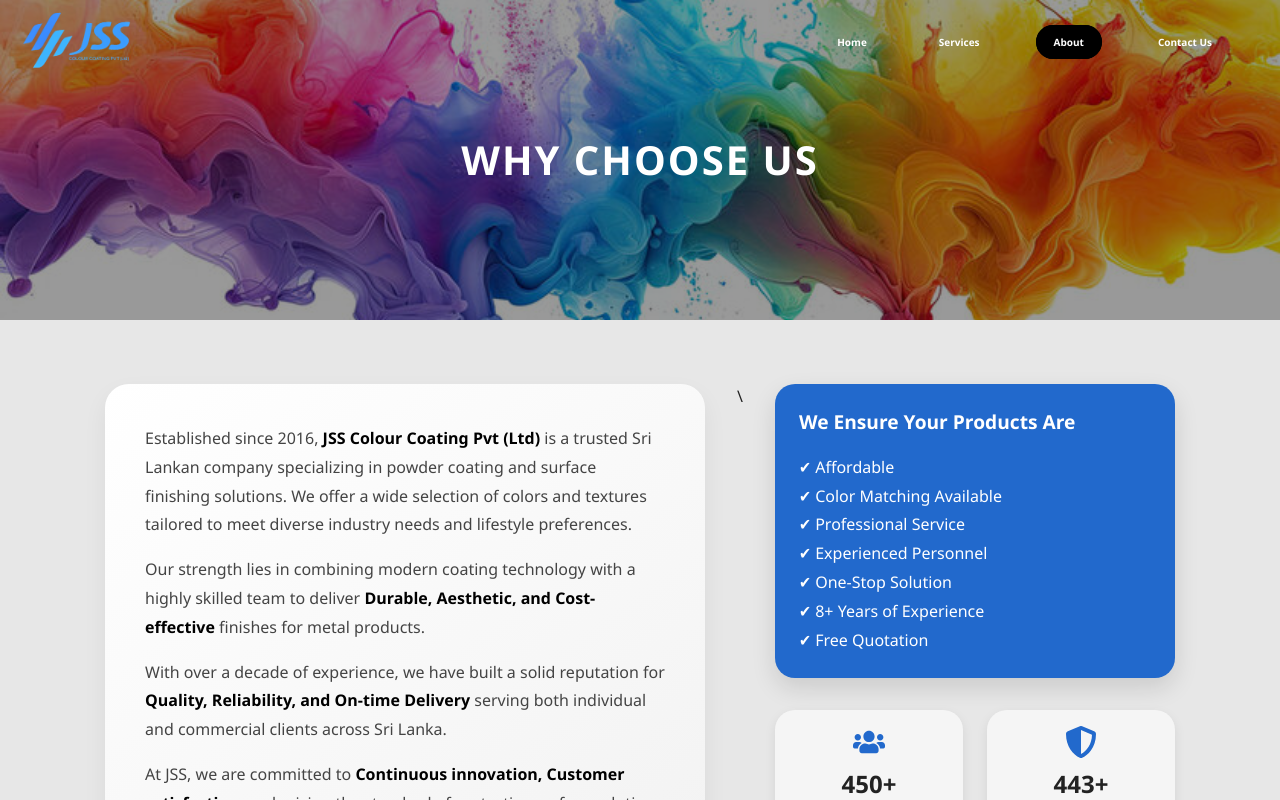
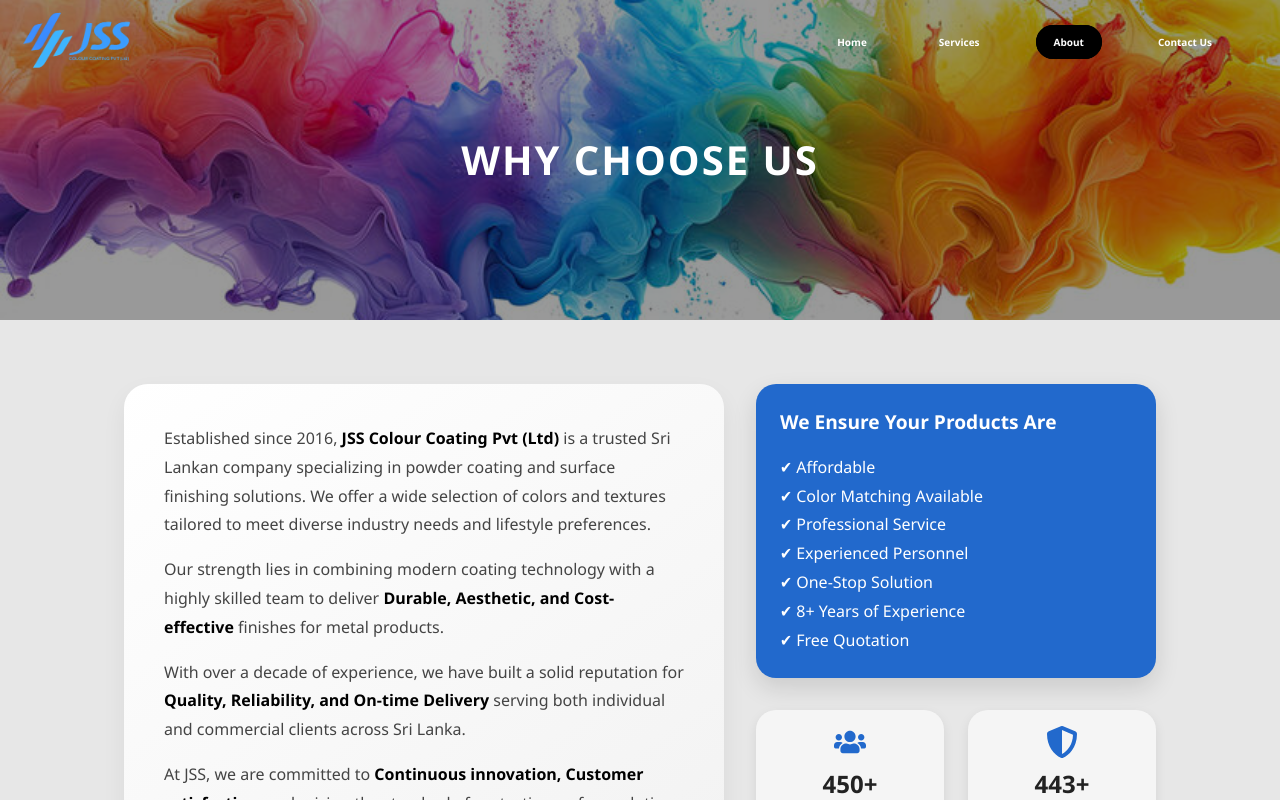
Before and after one commit to disalHenuka/JSS-Official-Website, a React (Vite) app: page /about in a window 1280 px wide. Shown: the top 800 px of the page. Built offline with nearby package versions, Linux system fonts and the light colour scheme.

Commit message:
Update About.tsx

```diff
--- a/src/pages/About.tsx
+++ b/src/pages/About.tsx
@@ -1,4 +1,4 @@
-import { useEffect, useState} from 'react'
+import { useEffect, useState } from 'react'
 import '../styles/About.css'
 import aboutBg from '../assets/about-bg.jpg'
 import { FaUsers, FaShieldAlt } from 'react-icons/fa'
@@ -14,15 +14,15 @@
       setIsMobile(window.innerWidth <= 768)
     }
 
-      // Set initially
     handleResize()
-
     window.addEventListener('resize', handleResize)
     return () => window.removeEventListener('resize', handleResize)
   }, [])
+
   useEffect(() => {
     AOS.init({ duration: 1000 })
   }, [])
+
   useEffect(() => {
     document.body.classList.add('services-page')
     return () => {
@@ -36,8 +36,11 @@
       <section
         className="about-hero"
         style={{ backgroundImage: `url(${aboutBg})` }}
+        data-aos="fade-in"
       >
-        <h1 className="about-title" data-aos="fade-up">WHY CHOOSE US</h1>
+        <h1 className="about-title" data-aos="fade-up">
+          WHY CHOOSE US
+        </h1>
       </section>
 
       {/* Info + Stats Section */}
@@ -58,10 +61,14 @@
           </p>
         </div>
 
-        {/* Right: Highlight Box + Stats */}\
-
-        <div className="about-side-info" {...(!isMobile && { 'data-aos': 'fade-up', 'data-aos-delay': '100' })}>
-          {/* Highlight Box */}
+        {/* Right: Highlight Box + Stats */}
+        <div
+          className="about-side-info"
+          {...(!isMobile && {
+            'data-aos': 'fade-up',
+            'data-aos-delay': '100',
+          })}
+        >
           <div className="highlight-box">
             <h3>We Ensure Your Products Are</h3>
             <ul>
@@ -80,20 +87,30 @@
             <div className="stat">
               <FaUsers className="stat-icon" />
               <div>
-                <h2><CountUp start={0} end={450} duration={5} />+</h2>
+                <h2>
+                  <CountUp start={0} end={450} duration={5} />+
+                </h2>
                 <p>Customers</p>
               </div>
             </div>
             <div className="stat">
               <FaShieldAlt className="stat-icon" />
               <div>
-                <h2><CountUp start={0} end={443} duration={5} />+</h2>
+                <h2>
+                  <CountUp start={0} end={443} duration={5} />+
+                </h2>
                 <p>Positive Feedbacks</p>
               </div>
             </div>
           </div>
         </div>
       </section>
+
+      {/* Footer will now fade-in too */}
+      <footer data-aos="fade-up">
+        {/* If you're using a Footer component, wrap it like this: */}
+        {/* <div data-aos="fade-up"><Footer /></div> */}
+      </footer>
     </div>
   )
 }
```
Lines whose indentation alone changed are shown as unchanged.
